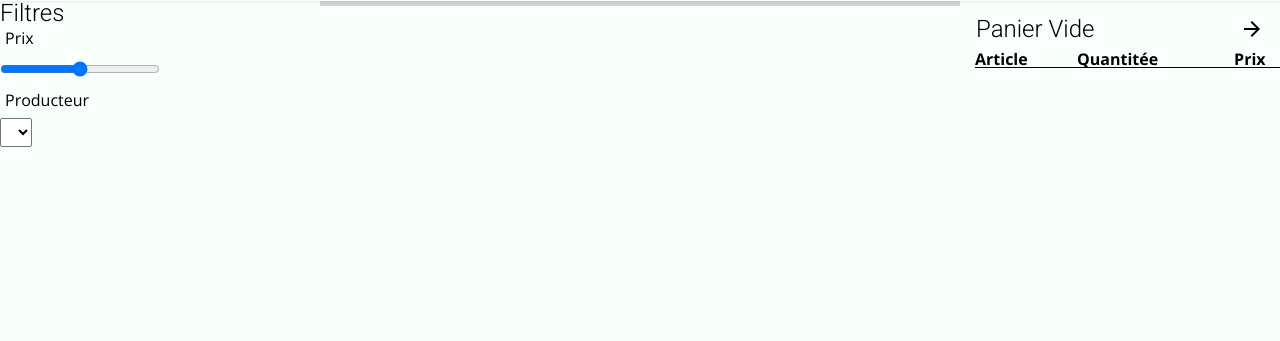
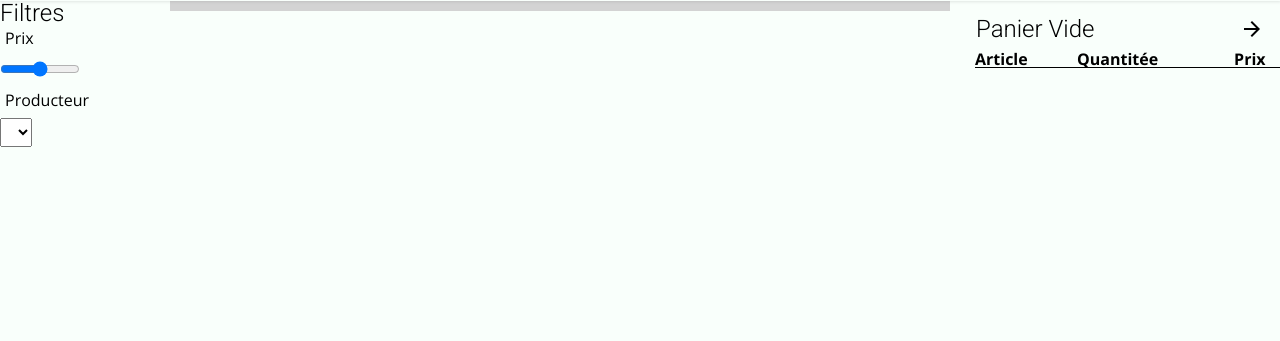
Before and after one commit to Havachi/TPI-Rossi, a PHP site: page / in a window 1280 px wide. Shown: the part 79-420 px from the top of the page. Run offline with PHP 8.4, Linux system fonts and the light colour scheme; data that the repository does not hold is empty; some libraries are stand-ins or nearby versions.

Commit message:
style modification on the home page / navbar

```diff
--- a/content/css/master.css
+++ b/content/css/master.css
@@ -13,7 +13,7 @@
   float: left;
   display: inline-block;
   height: 100%;
-  width: 25vw;
+  width: 12.5vw;
 }
 .homePage .left-container .filters-shop-list-item input {
   display: inline;
@@ -33,18 +33,22 @@
   padding: 5px;
 }
 .homePage .center-container {
+  flex-grow: 1;
   overflow-y: scroll;
   text-align-last: center;
   display: inline-block;
   height: 100%;
   width: 50vw;
   background-color: lightgrey;
+  margin-left: 10px;
+  margin-right: 10px;
 }
 .homePage .center-container .products-list {
   display: grid;
   grid-template-columns: repeat(3, 1fr);
   grid-column-gap: 5px;
-  margin: 0 4px 5px 4px;
+  grid-row-gap: 5px;
+  margin: 5px 4px 5px 4px;
 }
 .homePage .center-container .products-list-item .card-body .product-price {
   padding-top: 1rem;
@@ -74,6 +78,7 @@
   display: inline-block;
   height: 100%;
   width: 25vw;
+  transition: all 0.5s cubic-bezier(0.25, 0.1, 0.52, 1.27);
 }
 .homePage .right-container .cart-title {
   padding-top: 1rem;
@@ -99,6 +104,9 @@
 }
 .homePage .right-container .cart-list-body td {
   padding: 10px;
+}
+.homePage .right-container.hidden {
+  width: 0vw;
 }
 
 .register {
@@ -364,23 +372,22 @@
   height: 100%;
   width: 100%;
   pointer-events: none;
-  transition: all 0.5s cubic-bezier(0.25, 0.1, 0.25, 1);
+  transition: all 0.5s cubic-bezier(0.25, 0.1, 0.52, 1.27);
 }
 .navbar-list-menu .menu {
   position: absolute;
-  top: 304px;
-  bottom: 0px;
-  left: 900px;
-  right: 10px;
+  top: 339px;
+  bottom: 100px;
+  right: 250px;
   z-index: 1000;
-  max-width: 50%;
+  max-width: 3rem;
   max-height: 100%;
 }
 .navbar-list-menu .menu .menu-container .menu-list {
   z-index: 6000;
   top: 20vh;
   height: 50%;
-  width: 100%;
+  width: auto;
   position: absolute;
   display: flex;
   flex-direction: column;
@@ -395,6 +402,7 @@
 }
 .navbar-list-menu .menu .menu-container .menu-list-item {
   pointer-events: all;
+  padding: 1rem;
 }
 
 .btn {
--- a/content/scss/_config.scss
+++ b/content/scss/_config.scss
@@ -15,7 +15,7 @@ $text-onlight:#000;
   transition: all 0.5s ease-in-out;
 }
 @mixin transition-cool {
-  transition: all 0.5s cubic-bezier(.25,.1,.25,1);
+  transition: all 0.5s cubic-bezier(0.25, 0.1, 0.52, 1.27);
 }
 @function setTextColor($color) {
   @if (lightness($color) > 40%) {
--- a/content/scss/_home.scss
+++ b/content/scss/_home.scss
@@ -1,10 +1,15 @@
+
+$centerSize: 100vw - 50vw;
+$rightSize: $centerSize / 2;
+$leftSize: (100vw - $centerSize - $rightSize) /2;
+
 .homePage{
 display: flex;
   .left-container{
     float: left;
     display: inline-block;
     height: 100%;
-    width: 25vw;
+    width: $leftSize;
     .filters{
       &-shop-list{
         &-item{
@@ -30,17 +35,21 @@ display: flex;
     }
   }
   .center-container{
+    flex-grow: 1;
     overflow-y:scroll;
     text-align-last: center;
     display: inline-block;
     height: 100%;
-    width: 50vw;
+    width: $centerSize;
     background-color: lightgrey;
+    margin-left: 10px;
+    margin-right:10px;
     .products-list{
       display: grid ;
       grid-template-columns: repeat(3,1fr);
       grid-column-gap: 5px;
-      margin:0 4px 5px 4px;
+      grid-row-gap: 5px;
+      margin:5px 4px 5px 4px;
       &-item{
         .card{
           &-body{
@@ -76,7 +85,8 @@ display: flex;
     float: right;
     display: inline-block;
     height: 100%;
-    width: 25vw;
+    width: $rightSize;
+    @include transition-cool;
     .cart{
       &-title{
         padding-top: 1rem;
@@ -104,5 +114,8 @@ display: flex;
         }
       }
     }
+    &.hidden{
+      width: 0vw;
+    }
   }
 }
--- a/content/scss/_navbar.scss
+++ b/content/scss/_navbar.scss
@@ -91,19 +91,19 @@
       @include transition-cool;
       .menu{
         position: absolute;
-        top: 304px;
-        bottom: 0px;
-        left: 900px;
-        right: 10px;
+        top: 339px;
+        bottom: 100px;
+
+        right: 250px;
         z-index: 1000;
-        max-width: 50%;
+        max-width: 3rem;
         max-height: 100%;
         .menu-container{
           .menu-list{
             z-index: 6000;
             top: 20vh;
             height: 50%;
-            width: 100%;
+            width: auto;
             position: absolute;
 
             display: flex;
@@ -116,9 +116,10 @@
             background: #fff;
             @include elevation;
 
+
             &-item{
               pointer-events: all;
-
+              padding: 1rem;
             }
           }
         }
```
Also changed, not shown: 1 other file.
